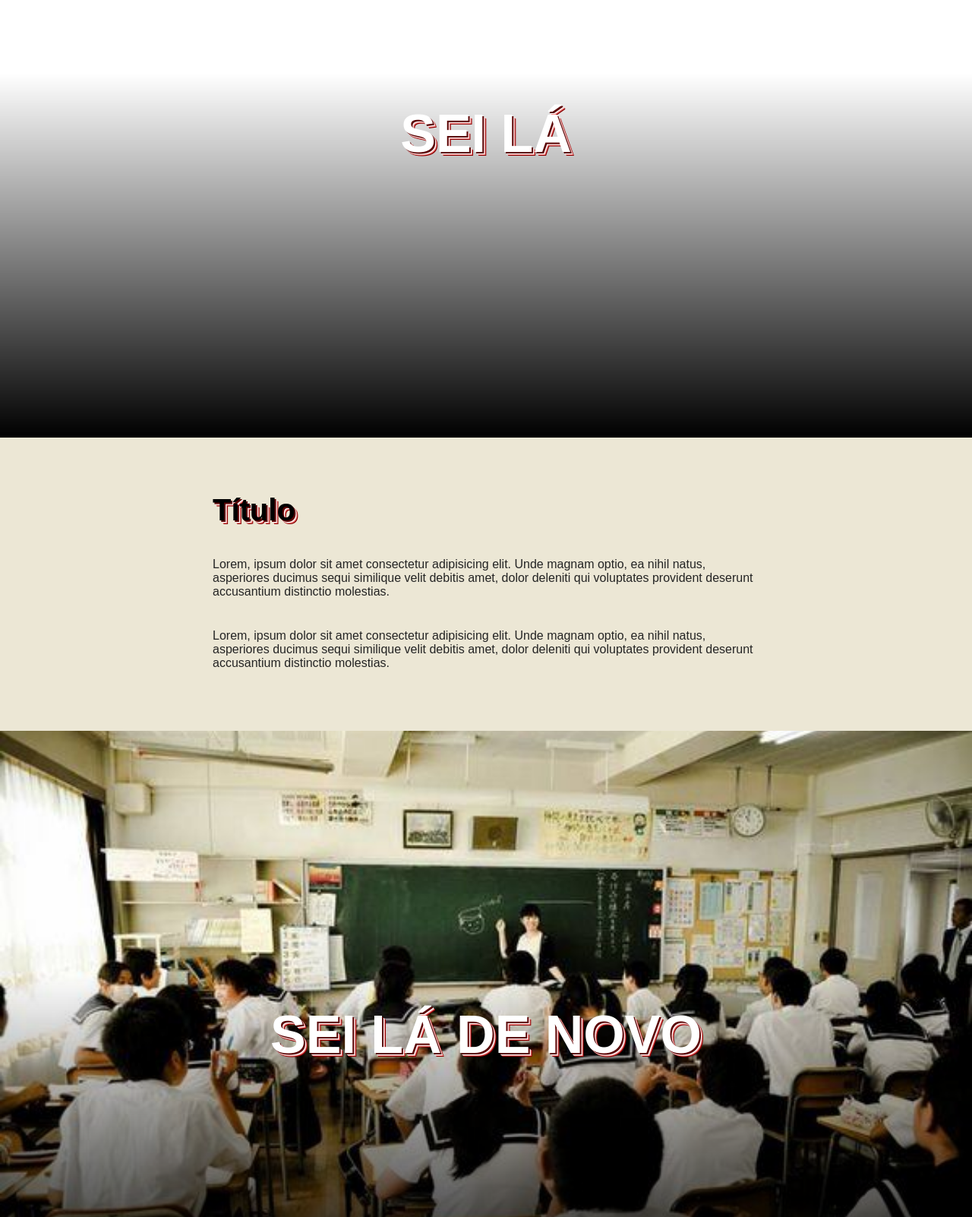
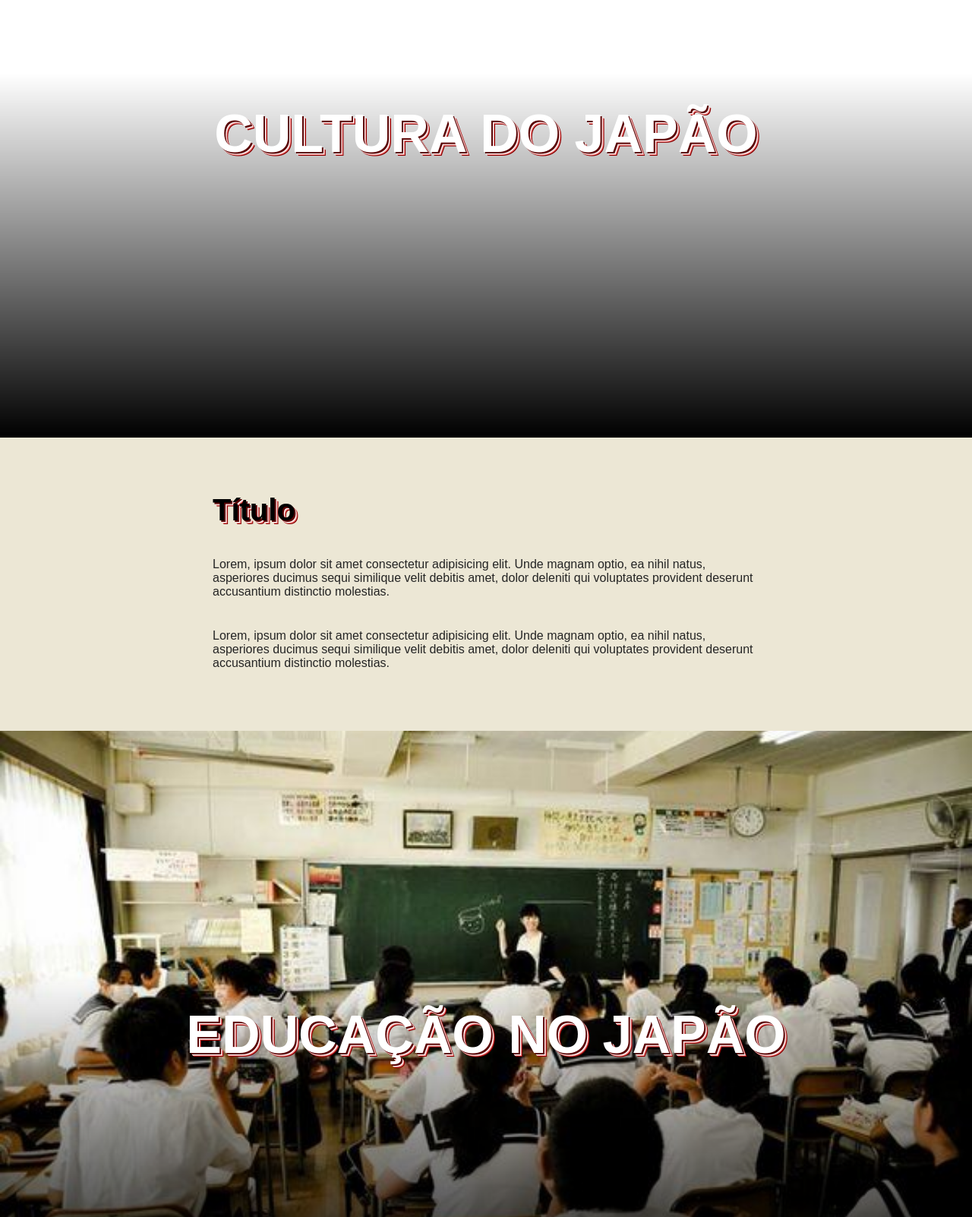
Before and after one commit to pedroviictor/ods4japan, a plain HTML site: page index.html in a window 1280 px wide. Shown: the part 1480-3082 px from the top of the page at 76% size. Drawn offline with Linux system fonts and the light colour scheme.

```diff
--- a/index.html
+++ b/index.html
@@ -48,7 +48,7 @@
             </section>
 
             <section class="modulo parallax parallax-2">
-                <h1>Sei lá</h1>
+                <h1>CULTURA DO JAPÃO</h1>
             </section>
 
             <section class="modulo content">
@@ -64,7 +64,7 @@
             </section>
 
             <section class="modulo parallax parallax-3">
-                <h1>sei lá de novo</h1>
+                <h1>EDUCAÇÃO NO JAPÃO</h1>
             </section>
 
             <section class="modulo content">
```
